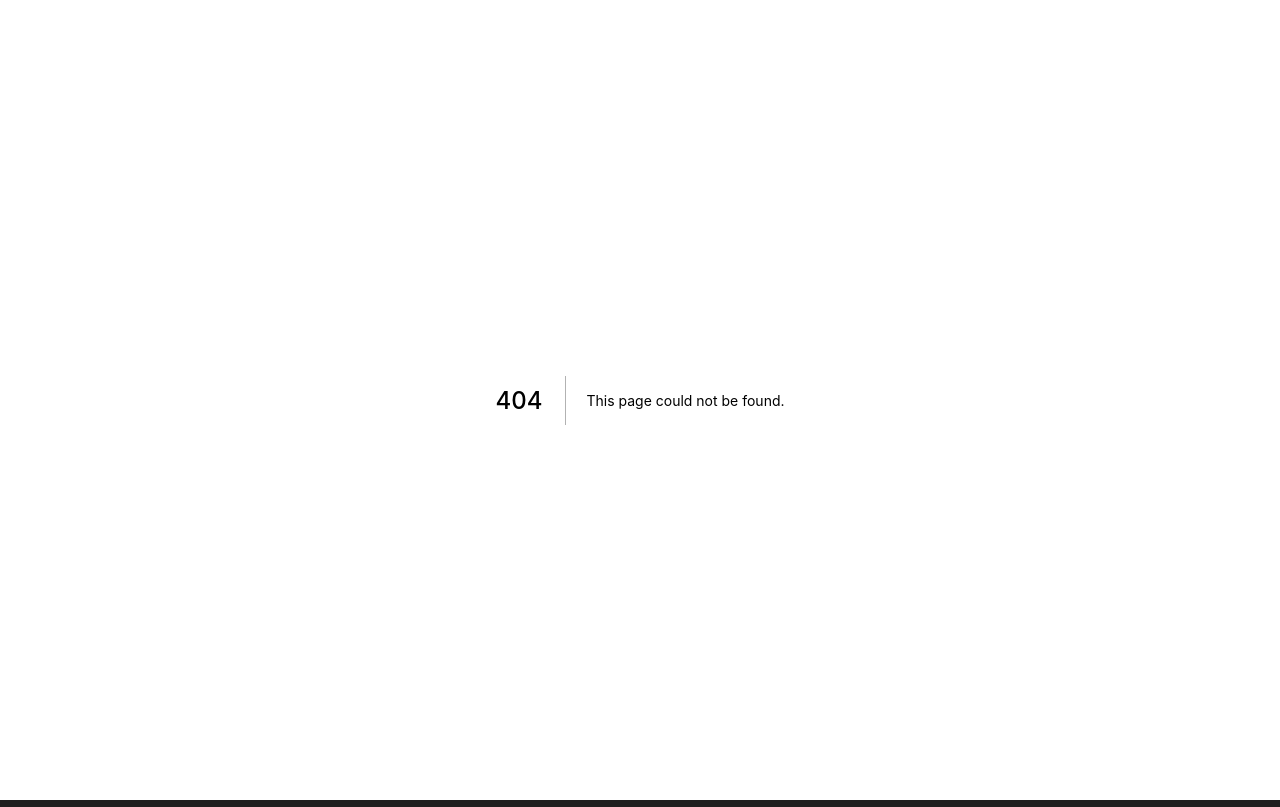
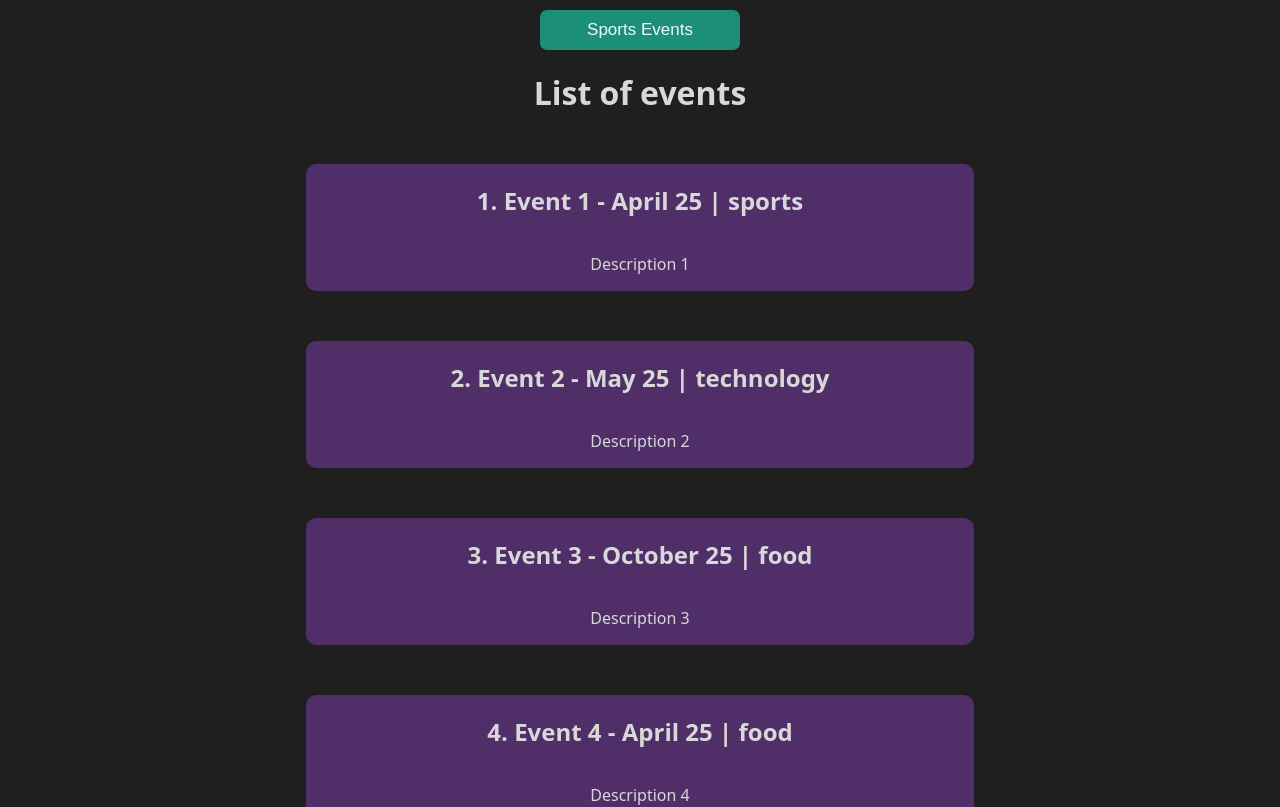
Before and after one commit to romantrynko/next-codevolution, a Next.js app: page /events in a window 1280 px wide. Before the commit this address had no page. Shown: the top 807 px of the page. Built offline with nearby package versions, Linux system fonts and the light colour scheme; data requests are answered from the project's data file.

Commit message:
shallow routing

```diff
--- a/db.json
+++ b/db.json
@@ -1,7 +1,7 @@
 {
   "dashboard": {
     "posts": 5,
-    "likes": 100,
+    "likes": 150,
     "followers": 20,
     "following": 50
   },
@@ -44,5 +44,77 @@
       "description": "New Description 3",
       "category": "sports"
     }
+  ],
+  "events": [
+    {
+      "id": 1,
+      "title": "Event 1",
+      "description": "Description 1",
+      "category": "sports",
+      "date": "April 25"
+    },
+    {
+      "id": 2,
+      "title": "Event 2",
+      "description": "Description 2",
+      "category": "technology",
+      "date": "May 25"
+    },
+    {
+      "id": 3,
+      "title": "Event 3",
+      "description": "Description 3",
+      "category": "food",
+      "date": "October 25"
+    },
+    {
+      "id": 4,
+      "title": "Event 4",
+      "description": "Description 4",
+      "category": "food",
+      "date": "April 25"
+    },
+    {
+      "id": 5,
+      "title": "Event 5",
+      "description": "Description 5",
+      "category": "sports",
+      "date": "January 15"
+    },
+    {
+      "id": 6,
+      "title": "Event 6",
+      "description": "Description 6",
+      "category": "art",
+      "date": "April 25"
+    },
+    {
+      "id": 7,
+      "title": "Event 7",
+      "description": "Description 7",
+      "category": "technology",
+      "date": "June 25"
+    },
+    {
+      "id": 8,
+      "title": "Event 8",
+      "description": "Description 8",
+      "category": "sports",
+      "date": "February 28"
+    },
+    {
+      "id": 9,
+      "title": "Event 9",
+      "description": "Description 9",
+      "category": "food",
+      "date": "April 25"
+    },
+    {
+      "id": 10,
+      "title": "Event 10",
+      "description": "Description 10",
+      "category": "sports",
+      "date": "August 5"
+    }
   ]
 }
--- a/package.json
+++ b/package.json
@@ -13,7 +13,8 @@
     "json-server": "^0.17.0",
     "next": "12.2.5",
     "react": "18.2.0",
-    "react-dom": "18.2.0"
+    "react-dom": "18.2.0",
+    "swr": "^1.3.0"
   },
   "devDependencies": {
     "eslint": "8.23.0",
--- /dev/null
+++ b/pages/events.js
@@ -0,0 +1,55 @@
+import { useRouter } from 'next/router';
+import { useState } from 'react';
+
+export const getServerSideProps = async (context) => {
+  const { query } = context;
+  const { category } = query;
+  const queryString = category ? 'category=cports' : '';
+
+  const response = await fetch(`http://localhost:4000/events${queryString}`);
+  const data = await response.json();
+
+  return {
+    props: {
+      eventList: data
+    }
+  };
+};
+
+const EventList = ({ eventList }) => {
+  const [events, setEvents] = useState(eventList);
+  const router = useRouter();
+
+  const fetchSportsEvents = async () => {
+    const response = await fetch(
+      'http://localhost:4000/events?category=sports'
+    );
+    const data = await response.json();
+
+    setEvents(data);
+    router.push('events?category=sports', undefined, { shallow: true });
+  };
+
+  return (
+    <>
+      <button onClick={fetchSportsEvents} className="sort-button sport">
+        Sports Events
+      </button>
+      <h1>List of events</h1>
+      {events.map((event) => {
+        const { id, title, description, category, date } = event;
+
+        return (
+          <div key={id} className="event-card">
+            <h2>
+              {id}. {title} - {date} | {category}
+            </h2>
+            <p>{description}</p>
+          </div>
+        );
+      })}
+    </>
+  );
+};
+
+export default EventList;
--- a/styles/globals.css
+++ b/styles/globals.css
@@ -87,7 +87,7 @@ a:not(:hover) {
   height: 350px;
   width: 350px;
   margin: 100px auto;
-  border-radius: 30px;
+  border-radius: 8px;
 }
 
 .user-card {
@@ -182,3 +182,21 @@ a:not(:hover) {
   transform: translateY(1px);
   color: rgb(110, 110, 110);
 }
+
+.event-card {
+  cursor: pointer;
+  display: flex;
+  flex-direction: column;
+  justify-content: center;
+  align-items: center;
+  border-radius: 10px;
+  padding: 0 20px;
+  background-color: rgba(113, 56, 154, 0.591);
+  width: 70%;
+  margin: 50px auto;
+}
+
+.sport {
+  width: 200px;
+  margin-top: 10px;
+}
```
Also changed, not shown: pages/dashboard-swr.js (added, +26 -0 lines), pages/dashboard.js (+14 -1 lines), pages/index.js (+10 -1 lines), 1 other file (tests, documents, lock files or other folders).
